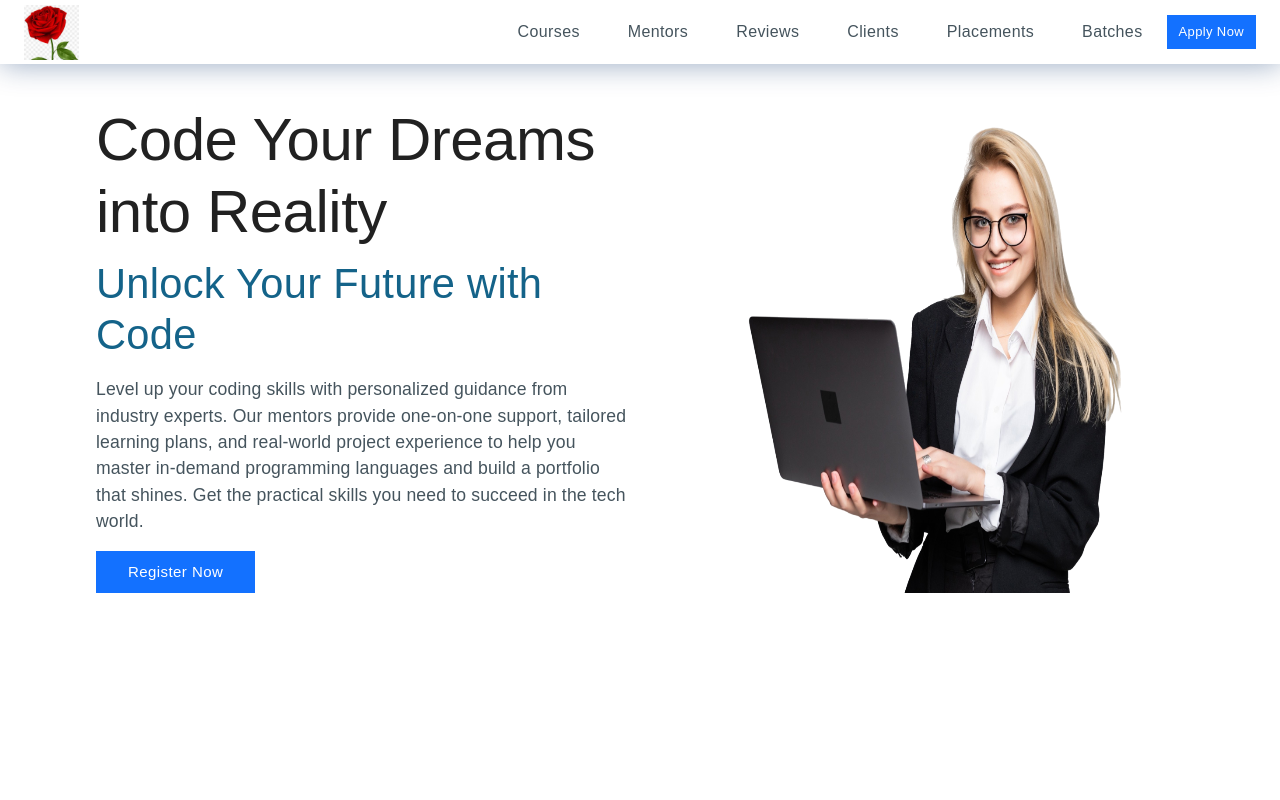
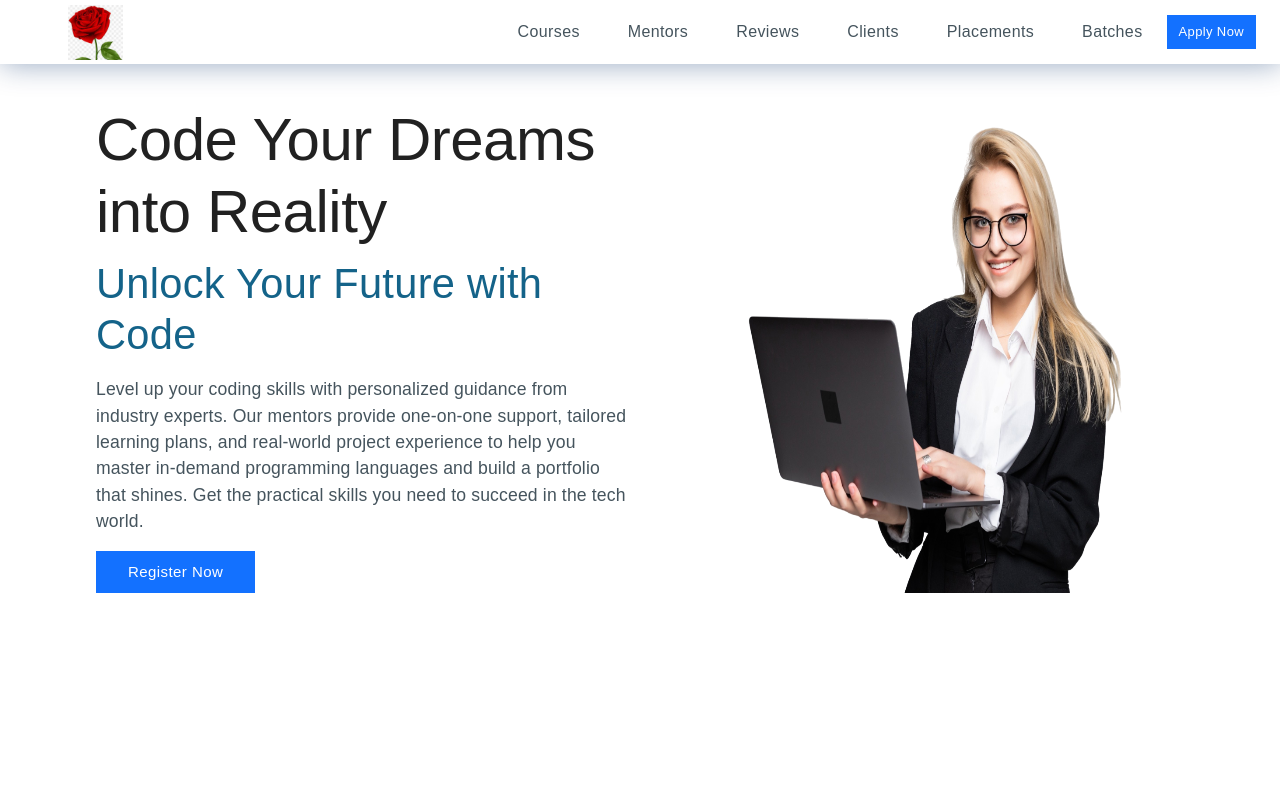
Before and after one commit to syedimran786/trca, a React (Vite) app: page / in a window 1280 px wide. Shown: the top 800 px of the page. Built offline with nearby package versions, Linux system fonts and the light colour scheme; a web font is replaced by a local one.

Commit message:
toggle button edited

```diff
--- a/src/components/molecules/Navbar/Navbar.jsx
+++ b/src/components/molecules/Navbar/Navbar.jsx
@@ -63,7 +63,7 @@ function Navbar(props) {
             aria-label="open drawer"
             edge="start"
             onClick={handleDrawerToggle}
-            sx={{ mr: 2, display: { sm: 'none' } }}
+            sx={{ mr: 2 }}
           >
             <MenuIcon />
           </IconButton>
```
